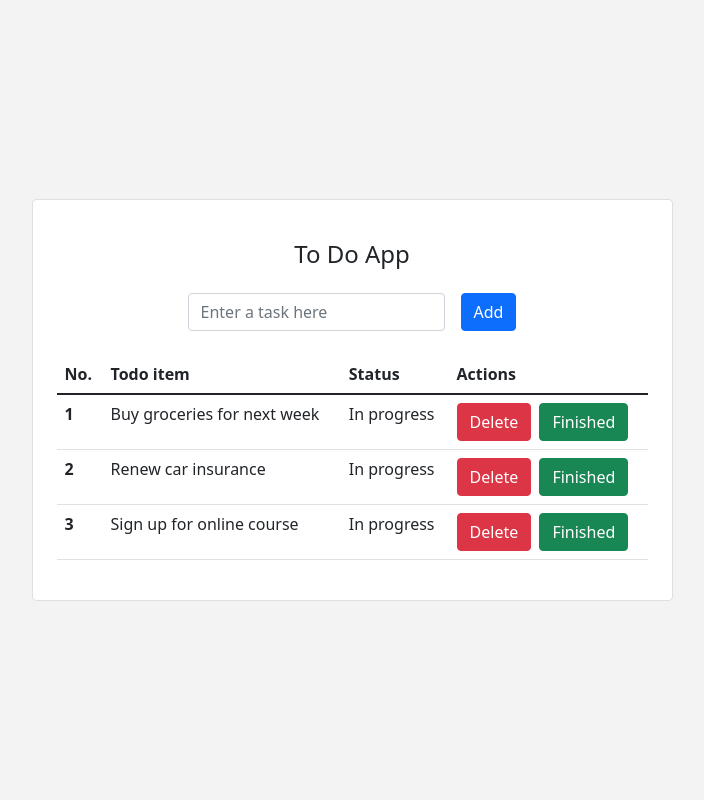
After one commit to Aswad310/TODO_APP, a PHP site: page /todo.php in a window 1280 px wide. The commit adds this page. Shown: the whole page, without its empty margins (288-992 px from the left). Run offline with PHP 8.4, Linux system fonts and the light colour scheme.

Commit message:
ToDo Page

```diff
--- a/css/style.css
+++ b/css/style.css
@@ -1,6 +1,15 @@
+/* Login Page */
 body {
     background: #F3F3F4;
   }
+
+a.acc{
+    color: white;
+    text-decoration: none;
+}
+a.acc:hover{
+    color: #0B5ED7;
+}
 
   .btn-login {
     font-size: 0.9rem;
@@ -12,3 +21,10 @@ body {
     color: white !important;
     background-color:#4CDF85;
   }
+
+/* Signup Page */
+  .card-img-left {
+    width: 45%;
+    background: scroll center url('https://images.unsplash.com/photo-1518976024611-28bf4b48222e?ixlib=rb-1.2.1&ixid=MnwxMjA3fDB8MHxwaG90by1wYWdlfHx8fGVufDB8fHx8&auto=format&fit=crop&w=685&q=80');
+    background-size: cover;
+  }
--- a/includes/head.php
+++ b/includes/head.php
@@ -20,5 +20,4 @@
     <title> ToDo - App</title>
   </head>
 
-    <?php require('foot.php') ?>
 </html>
--- /dev/null
+++ b/todo.php
@@ -0,0 +1,78 @@
+<!--
+    ToDo List
+ -->
+
+ <title>Todo App - Home</title>
+
+ <?php require('./includes/head.php') ?>
+
+ <body class="vh-100">
+  <div class="container py-5 h-100">
+    <div class="row d-flex justify-content-center align-items-center h-100">
+      <div class="col col-lg-9 col-xl-7">
+        <div class="card rounded-3">
+          <div class="card-body p-4">
+
+            <h4 class="text-center my-3 pd-3">To Do App</h4>
+
+            <form  orm class="row row-cols-lg-auto g-3 justify-content-center align-items-center md-4 pd-2">
+              <div class="col-12 mt-4">
+                <div class="form-outline">
+                  <input type="text" id="form1" class="form-control" placeholder="Enter a task here" />
+                  <label class="form-label" for="form1"></label>
+                </div>
+              </div>
+
+              <div class="col-12">
+                <button type="submit" class="btn btn-primary">Add</button>
+              </div>
+            </form>
+
+            <table class="table md-4">
+              <thead>
+                <tr>
+                  <th scope="col">No.</th>
+                  <th scope="col">Todo item</th>
+                  <th scope="col">Status</th>
+                  <th scope="col">Actions</th>
+                </tr>
+              </thead>
+              <tbody>
+                <tr>
+                  <th scope="row">1</th>
+                  <td>Buy groceries for next week</td>
+                  <td>In progress</td>
+                  <td>
+                    <button type="submit" class="btn btn-danger">Delete</button>
+                    <button type="submit" class="btn btn-success ms-1">Finished</button>
+                  </td>
+                </tr>
+                <tr>
+                  <th scope="row">2</th>
+                  <td>Renew car insurance</td>
+                  <td>In progress</td>
+                  <td>
+                    <button type="submit" class="btn btn-danger">Delete</button>
+                    <button type="submit" class="btn btn-success ms-1">Finished</button>
+                  </td>
+                </tr>
+                <tr>
+                  <th scope="row">3</th>
+                  <td>Sign up for online course</td>
+                  <td>In progress</td>
+                  <td>
+                    <button type="submit" class="btn btn-danger">Delete</button>
+                    <button type="submit" class="btn btn-success ms-1">Finished</button>
+                  </td>
+                </tr>
+              </tbody>
+            </table>
+
+          </div>
+        </div>
+      </div>
+    </div>
+  </div>
+</body>
+
+<?php require('./includes/foot.php') ?>
```
Also changed, not shown: index.php (+13 -5 lines), signup.php (+58 -0 lines).
